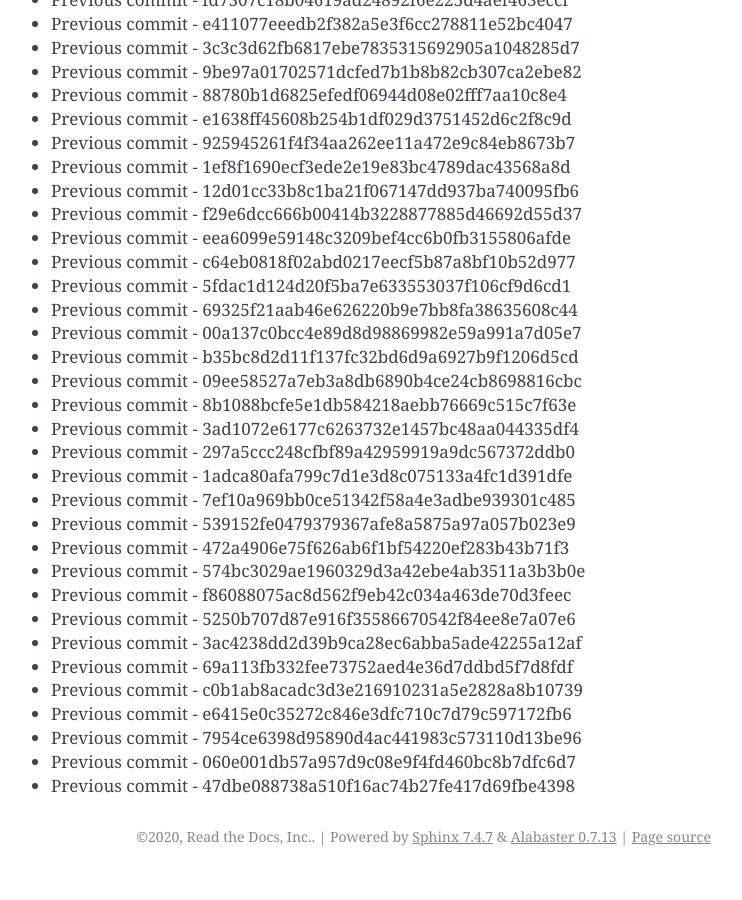
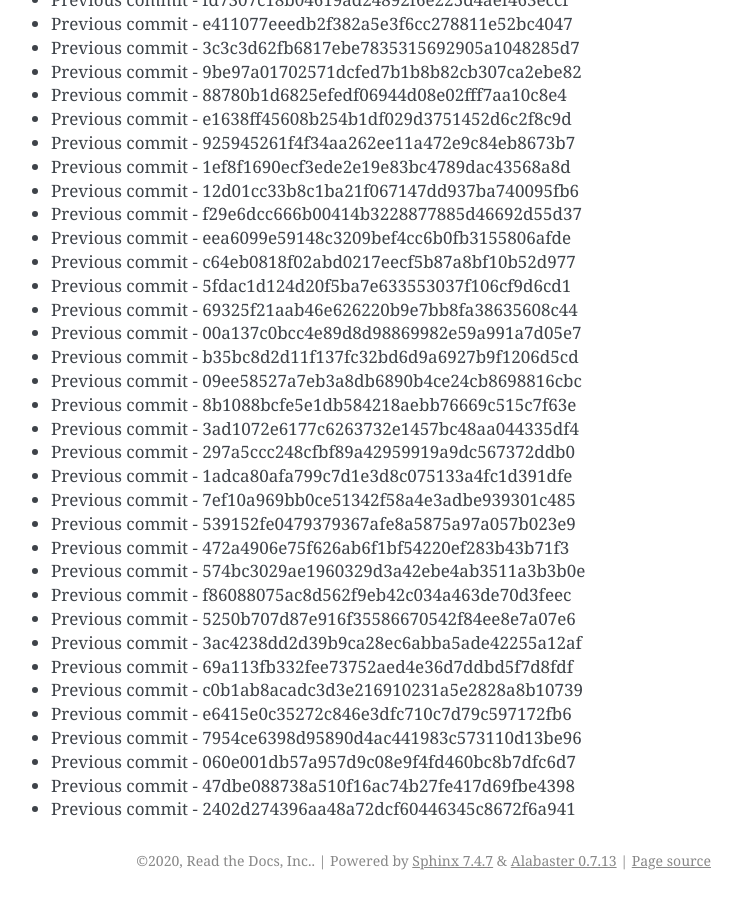
Before and after one commit to readthedocs/rtd-git-stresstest, a Sphinx documentation site: the page built from docs/updates.rst, in a window 1280 px wide and 900 px high, scrolled down 1155 px. Shown: the whole window, without its empty margins (399-1141 px from the left). Built offline with Sphinx 7.4.7, drawn with Linux system fonts in a browser that asks for light colours; before the commit the page ends 2031 px from its top, so only the background shows below that.

Commit message:
Generating commit from previous: 2402d274396aa48a72dcf60446345c8672f6a941

```diff
--- a/docs/updates.rst
+++ b/docs/updates.rst
@@ -80,3 +80,4 @@ It can be tested for any performance characteristics.
 * Previous commit - 7954ce6398d95890d4ac441983c573110d13be96
 * Previous commit - 060e001db57a957d9c08e9f4fd460bc8b7dfc6d7
 * Previous commit - 47dbe088738a510f16ac74b27fe417d69fbe4398
+* Previous commit - 2402d274396aa48a72dcf60446345c8672f6a941
```
